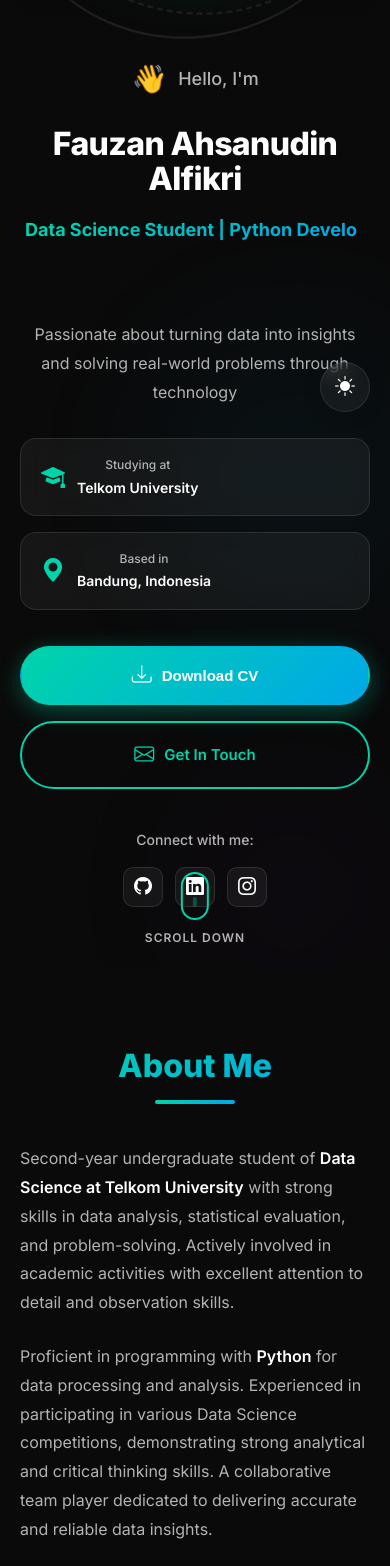
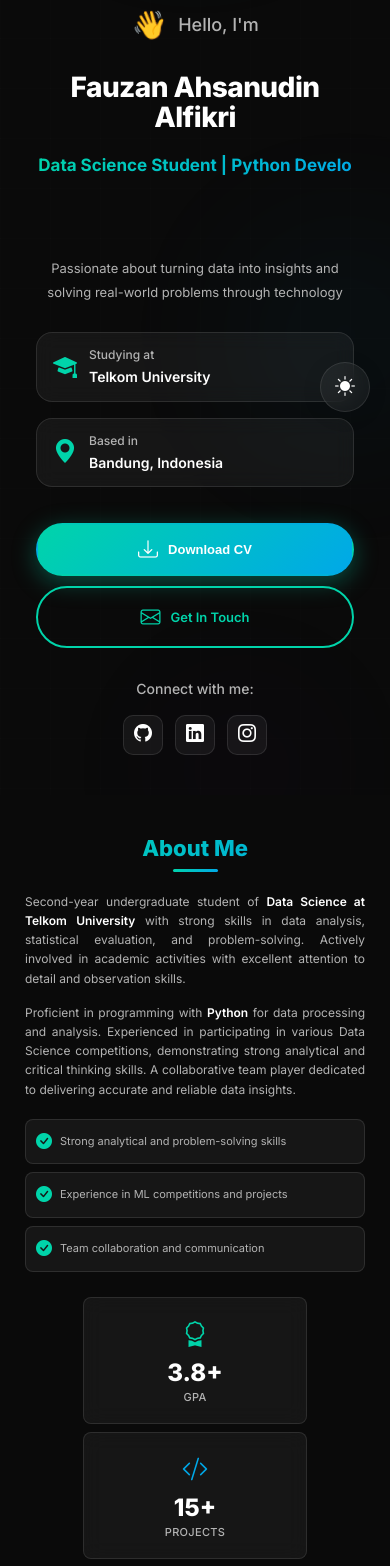
Before and after one commit to Fauzan-A25/Portfolio-with-react---vite, a React (Vite) app: page / in a window 390 px wide. Shown: the part 412-1978 px from the top of the page. Built offline with nearby package versions, Linux system fonts and the light colour scheme.

Commit message:
update size optimizer

```diff
--- a/src/components/sections/About/About.css
+++ b/src/components/sections/About/About.css
@@ -137,62 +137,285 @@
   flex-wrap: wrap;
 }
 
-/* Responsive */
+/* ========================================
+   RESPONSIVE - MOBILE OPTIMIZED (COMPACT)
+======================================== */
+
+/* Tablet */
 @media (max-width: 992px) {
-  .stats-grid {
-    grid-template-columns: repeat(2, 1fr);
-  }
-}
-
-@media (max-width: 768px) {
   .about-section {
     padding: 80px 0;
   }
 
+  .stats-grid {
+    grid-template-columns: repeat(2, 1fr);
+    gap: 18px;
+  }
+
+  .stat-card {
+    padding: 22px 15px;
+  }
+}
+
+/* Mobile Large (Landscape phones) */
+@media (max-width: 768px) {
+  .about-section {
+    padding: 60px 0;
+  }
+
   .section-title {
-    font-size: 32px;
+    font-size: clamp(26px, 6vw, 32px);
+    margin-bottom: 10px;
+  }
+
+  .title-underline {
+    width: 55px;
+    height: 3px;
+    margin-bottom: 25px;
   }
 
   .about-text {
+    font-size: 14px;
+    line-height: 1.65;
+    margin-bottom: 18px;
+    padding: 0 8px;
+  }
+
+  .about-highlights {
+    gap: 10px;
+    margin: 25px auto;
+    padding: 0 8px;
+  }
+
+  .highlight-item {
+    padding: 12px 14px;
+    font-size: 13px;
+    gap: 10px;
+    border-radius: 8px;
+  }
+
+  .highlight-item:hover {
+    transform: translateX(3px);
+  }
+
+  .highlight-item i {
+    font-size: 18px;
+  }
+
+  .stats-grid {
+    grid-template-columns: repeat(2, 1fr);
+    gap: 12px;
+    margin: 30px auto;
+    padding: 0 8px;
+  }
+
+  .stat-card {
+    padding: 16px 12px;
+    border-radius: 8px;
+  }
+
+  .stat-icon {
+    font-size: 28px;
+    margin-bottom: 8px;
+  }
+
+  .stat-value {
+    font-size: 24px;
+    margin: 8px 0 5px;
+  }
+
+  .stat-label {
+    font-size: 11px;
+    letter-spacing: 0.3px;
+  }
+
+  .about-cta {
+    margin-top: 35px;
+    gap: 12px;
+    padding: 0 20px;
+  }
+
+  .modern-btn {
+    padding: 11px 24px;
+    font-size: 13px;
+  }
+}
+
+/* Mobile Medium */
+@media (max-width: 576px) {
+  .about-section {
+    padding: 50px 0;
+  }
+
+  .section-title {
+    font-size: 24px;
+    margin-bottom: 8px;
+  }
+
+  .title-underline {
+    width: 45px;
+    margin-bottom: 20px;
+  }
+
+  .about-text {
+    font-size: 13px;
+    line-height: 1.6;
+    text-align: justify;
+    margin-bottom: 15px;
+  }
+
+  .about-highlights {
+    margin: 20px auto;
+    gap: 8px;
+  }
+
+  .highlight-item {
+    padding: 10px 12px;
+    font-size: 12px;
+    gap: 8px;
+  }
+
+  .highlight-item i {
     font-size: 16px;
   }
 
-  .highlight-item {
-    font-size: 15px;
+  .stats-grid {
+    gap: 10px;
+    margin: 25px auto;
+    max-width: 320px;
   }
 
-  .stats-grid {
-    gap: 20px;
+  .stat-card {
+    padding: 14px 10px;
+  }
+
+  .stat-icon {
+    font-size: 24px;
+    margin-bottom: 6px;
   }
 
   .stat-value {
-    font-size: 32px;
+    font-size: 22px;
+    margin: 6px 0 4px;
+  }
+
+  .stat-label {
+    font-size: 10px;
   }
 
   .about-cta {
     flex-direction: column;
-    max-width: 300px;
+    margin-top: 25px;
+    max-width: 260px;
     margin-left: auto;
     margin-right: auto;
+    gap: 10px;
   }
 
   .modern-btn {
     width: 100%;
     justify-content: center;
+    padding: 12px 20px;
+    font-size: 13px;
   }
 }
 
+/* Mobile Small */
 @media (max-width: 480px) {
+  .about-section {
+    padding: 40px 0;
+  }
+
+  .section-title {
+    font-size: 22px;
+  }
+
+  .about-text {
+    font-size: 12px;
+    padding: 0 5px;
+  }
+
+  .about-highlights {
+    padding: 0 5px;
+    gap: 8px;
+  }
+
+  .highlight-item {
+    padding: 9px 10px;
+    font-size: 11px;
+  }
+
   .stats-grid {
     grid-template-columns: 1fr;
+    max-width: 240px;
+    gap: 8px;
   }
 
   .stat-card {
-    padding: 25px 15px;
+    padding: 16px 12px;
+  }
+
+  .stat-icon {
+    font-size: 26px;
+  }
+
+  .stat-value {
+    font-size: 24px;
+  }
+
+  .stat-label {
+    font-size: 11px;
+  }
+
+  .about-cta {
+    max-width: 100%;
+    padding: 0 15px;
+  }
+}
+
+/* Mobile Extra Small */
+@media (max-width: 360px) {
+  .about-section {
+    padding: 35px 0;
+  }
+
+  .section-title {
+    font-size: 20px;
+  }
+
+  .about-text {
+    font-size: 11px;
+    line-height: 1.5;
   }
 
   .highlight-item {
-    padding: 12px 15px;
+    padding: 8px 10px;
+    font-size: 10px;
+    gap: 6px;
+  }
+
+  .highlight-item i {
     font-size: 14px;
   }
+
+  .stat-card {
+    padding: 14px 10px;
+  }
+
+  .stat-icon {
+    font-size: 24px;
+  }
+
+  .stat-value {
+    font-size: 22px;
+  }
+
+  .stat-label {
+    font-size: 10px;
+  }
+
+  .modern-btn {
+    padding: 11px 18px;
+    font-size: 12px;
+  }
 }
--- a/src/components/sections/Hero/Hero.css
+++ b/src/components/sections/Hero/Hero.css
@@ -1,6 +1,23 @@
 /* ========================================
    HERO SECTION - MODERN & CLEAN
 ======================================== */
+
+/* Force Fix Overflow */
+html, body, #root {
+  width: 100%;
+  max-width: 100vw;
+  overflow-x: hidden;
+  position: relative;
+}
+
+/* Prevent all sections from overflow */
+section {
+  width: 100%;
+  max-width: 100vw;
+  overflow-x: hidden;
+  position: relative;
+}
+
 .hero-section {
   min-height: 100vh;
   display: flex;
@@ -560,25 +577,36 @@
 /* ========================================
    RESPONSIVE DESIGN
 ======================================== */
+
+/* Desktop Large */
 @media (max-width: 1200px) {
   .hero-content {
     gap: 60px;
+    padding: 0 30px;
   }
 
   .profile-image {
     max-width: 400px;
   }
+
+  .floating-tag {
+    font-size: 13px;
+    padding: 10px 16px;
+  }
 }
 
+/* Tablet */
 @media (max-width: 992px) {
   .hero-section {
     padding: 100px 0 60px;
+    min-height: auto;
   }
 
   .hero-content {
     grid-template-columns: 1fr;
-    gap: 60px;
+    gap: 50px;
     text-align: center;
+    padding: 0 40px;
   }
 
   .hero-text-content {
@@ -598,6 +626,8 @@
 
   .hero-tagline {
     max-width: 100%;
+    margin-left: auto;
+    margin-right: auto;
   }
 
   .profile-image {
@@ -605,14 +635,38 @@
   }
 
   .floating-tag {
-    font-size: 13px;
-    padding: 10px 16px;
+    font-size: 12px;
+    padding: 10px 14px;
+  }
+
+  .tag-1 {
+    top: 10%;
+    left: 0%;
+  }
+
+  .tag-2 {
+    top: 50%;
+    right: -8%;
+  }
+
+  .tag-3 {
+    bottom: 10%;
+    left: 0%;
   }
 }
 
+/* Mobile Large */
 @media (max-width: 768px) {
+  .scroll-indicator {
+    display: none;  /* Sembunyikan di mobile */
+  }
   .hero-section {
-    padding: 80px 0 60px;
+    padding: 90px 0 50px;
+  }
+
+  .hero-content {
+    gap: 40px;
+    padding: 0 24px;
   }
 
   .hero-name {
@@ -623,9 +677,100 @@
     font-size: 20px;
   }
 
+  .hero-tagline {
+    font-size: 15px;
+    margin-bottom: 28px;
+  }
+
+  .hero-info-cards {
+    justify-content: flex-start;  /* ← Rata kiri */
+    padding-left: 0;  /* Hilangkan padding kiri */
+  }
+
+  .info-card {
+    text-align: left;  /* Text dalam card juga rata kiri */
+  }
+
+  .hero-actions {
+    gap: 12px;
+    margin-bottom: 34px;
+  }
+
+  .hero-btn {
+    padding: 14px 28px;
+    font-size: 14px;
+  }
+
+  .social-link {
+    width: 44px;
+    height: 44px;
+    font-size: 18px;
+  }
+
+  .profile-image {
+    max-width: 300px;
+  }
+
+  .decoration-1,
+  .decoration-2 {
+    display: none;
+  }
+
+  .tag-1,
+  .tag-2,
+  .tag-3 {
+    display: none;
+  }
+
+  .status-badge {
+    position: static;
+    margin-top: 16px;
+    justify-content: center;
+  }
+}
+
+/* Mobile Medium */
+@media (max-width: 576px) {
+  .hero-section {
+    padding: 80px 0 45px;
+  }
+
+  .hero-content {
+    gap: 35px;
+    padding: 0 20px;
+  }
+
+  .hero-name {
+    font-size: 32px;
+  }
+
+  .hero-title {
+    font-size: 18px;
+  }
+
+  .hero-tagline {
+    font-size: 14px;
+  }
+
+  .hero-info-cards {
+    flex-direction: column;
+    align-items: flex-start;  /* ← Align ke kiri */
+    justify-content: flex-start;
+  }
+
+  .info-card {
+    width: 100%;
+    max-width: 100%;  /* Full width */
+    margin: 0;  /* Hapus auto margin */
+  }
+
   .hero-actions {
     flex-direction: column;
-    width: 100%;
+    gap: 10px;
+    margin-bottom: 30px;
+    max-width: 360px;
+    margin-left: auto;
+    margin-right: auto;
   }
 
   .hero-btn {
@@ -635,47 +780,91 @@
 
   .hero-social {
     flex-direction: column;
-    gap: 16px;
+    gap: 14px;
   }
 
   .profile-image {
-    max-width: 300px;
+    max-width: 260px;
   }
 
-  .tag-1, .tag-2, .tag-3 {
-    display: none;
+  .circle-1 {
+    width: 350px;
+    height: 350px;
   }
 
-  .status-badge {
-    position: static;
-    margin-top: 20px;
-    justify-content: center;
+  .circle-2 {
+    width: 300px;
+    height: 300px;
+  }
+
+  .circle-3 {
+    width: 250px;
+    height: 250px;
   }
 }
 
+/* Mobile Small */
 @media (max-width: 480px) {
+  .hero-section {
+    padding: 70px 0 40px;
+  }
+
+  .hero-content {
+    gap: 30px;
+    padding: 0 16px;
+  }
+
   .hero-name {
-    font-size: 32px;
+    font-size: 28px;
   }
 
   .hero-title {
-    font-size: 18px;
+    font-size: 17px;
   }
 
-  .hero-info-cards {
-    flex-direction: column;
-    width: 100%;
+  .hero-tagline {
+    font-size: 13px;
   }
 
   .info-card {
-    width: 100%;
+    padding: 12px 16px;
+  }
+
+  .hero-btn {
+    padding: 13px 24px;
+    font-size: 13px;
+  }
+
+  .social-link {
+    width: 42px;
+    height: 42px;
+    font-size: 17px;
   }
 
   .profile-image {
-    max-width: 250px;
+    max-width: 240px;
   }
 
   .scroll-indicator {
-    bottom: 20px;
+    bottom: 25px;
   }
 }
+
+/* Mobile Extra Small */
+@media (max-width: 360px) {
+  .hero-section {
+    padding: 65px 0 35px;
+  }
+
+  .hero-name {
+    font-size: 26px;
+  }
+
+  .hero-title {
+    font-size: 16px;
+  }
+
+  .profile-image {
+    max-width: 220px;
+  }
+}
```
